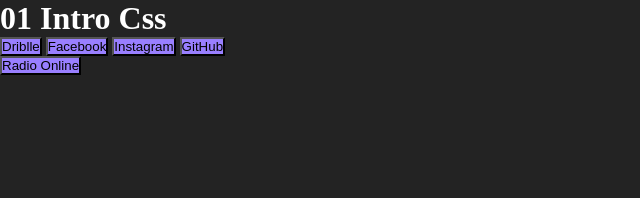
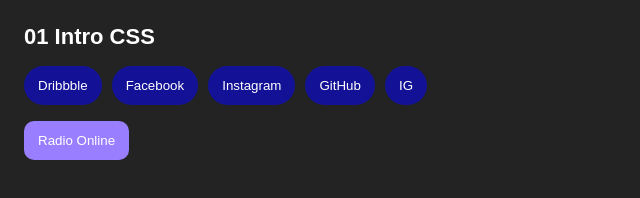
Before and after one commit to hector18-rgb/web-c-fundamentos-desarrollo-web, a plain HTML site: page 01.intro.css/index.html in a window 1280 px wide. Shown: the whole page, without its empty margins (0-640 px from the left). Drawn offline with Linux system fonts and the light colour scheme.

Commit message:
Proyecto 1: Introducción a CSS

```diff
--- a/01.intro.css/index.html
+++ b/01.intro.css/index.html
@@ -1,25 +1,28 @@
 <!DOCTYPE html>
-<html lang="en">
+<html lang="es">
 <head>
-    <meta charset="UTF-8">
-    <meta name="viewport" content="width=device-width, initial-scale=1.0">
-    <title>Document</title>
-    <link rel="stylesheet" href="./style.css">
-    <link rel="icon" href="./assets/buscar (1).png">
+    <meta charset="UTF-8" />
+    <meta name="viewport" content="width=device-width, initial-scale=1.0" />
+
+    <title>01 Intro CSS</title>
+
+    <link rel="stylesheet" href="./style.css" />
+    <link rel="icon" href="./assets/buscar (1).png" />
 </head>
-</head>
+
 <body>
-    <h1> 01 Intro Css </h1>
-    <div id="social icons">
-        <button class="btn">Driblle</button>
-        <button class="btn">Facebook</button>
-        <button class="btn">Instagram</button>
-        <button class="btn">GitHub</button>
+    <h1>01 Intro CSS</h1>
+
+    <div id="social-icons">
+    <button class="btn">Dribbble</button>
+    <button class="btn">Facebook</button>
+    <button class="btn">Instagram</button>
+    <button class="btn">GitHub</button>
+    <button class="btn">IG</button>
     </div>
 
-
-    <div>
-        <button class="btn">Radio Online</button>
+    <div class="extra">
+    <button class="btn">Radio Online</button>
     </div>
 </body>
 </html>
--- a/01.intro.css/style.css
+++ b/01.intro.css/style.css
@@ -1,29 +1,49 @@
-/* Selector general, universal */
-*{
+/* 1) Selector universal */
+* {
 margin: 0;
 padding: 0;
-}
-/* Selector de etiqueta*/
-body{
-    background-color: #232323;
-    color: #fff;
-}
-/* Selector de clase */
-.btn{
-background-color: rgb(153, 127, 255);
-padding: 15 px;
+box-sizing: border-box;
 }
 
-/* Selector de Id */
-#social-icons .btn{
-    background-color: rgba(4, 0, 255, 0.521);
+/* 2) Selector de etiqueta */
+body {
+background-color: #232323;
+color: #fff;
+font-family: Arial, Helvetica, sans-serif;
+padding: 24px;
 }
-/* Selectores avanzados*/
-#social-icons .btn{
-    border-radius: 20px;
+
+/* 3) Selector de etiqueta (h1) */
+h1 {
+margin-bottom: 16px;
+font-size: 22px;
 }
-/* Pseudoclase */
-.btn:hover{
-    background-color: rgb(73, 226, 43);
-    color: #fff;
+
+/* 4) Selector por ID */
+#social-icons {
+display: flex;
+gap: 10px;
+flex-wrap: wrap;
+margin-bottom: 16px;
 }
+
+/* 5) Selector de clase */
+.btn {
+background-color: rgb(153, 127, 255);
+padding: 12px 14px;
+border: none;
+border-radius: 10px;
+color: #fff;
+cursor: pointer;
+}
+
+/* 6) Selector avanzado (descendiente): solo botones dentro del ID */
+#social-icons .btn {
+background-color: rgba(4, 0, 255, 0.521);
+border-radius: 20px;
+}
+
+/* 7) Pseudoclase */
+.btn:hover {
+background-color: rgb(73, 226, 43);
+}
```
